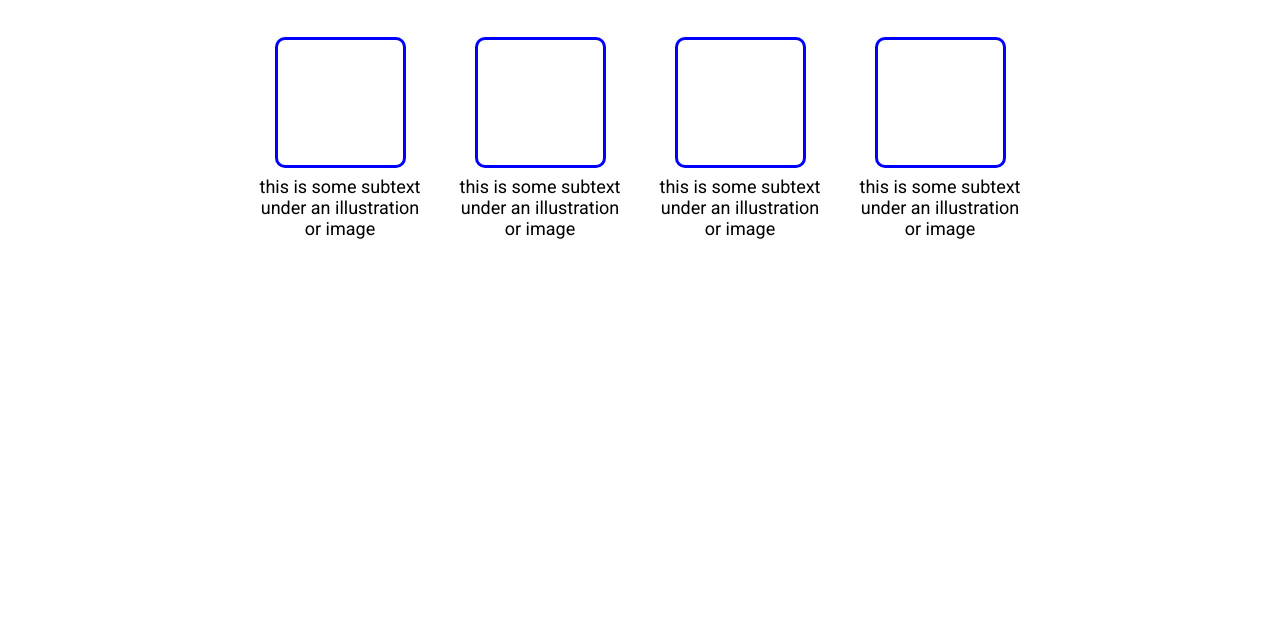
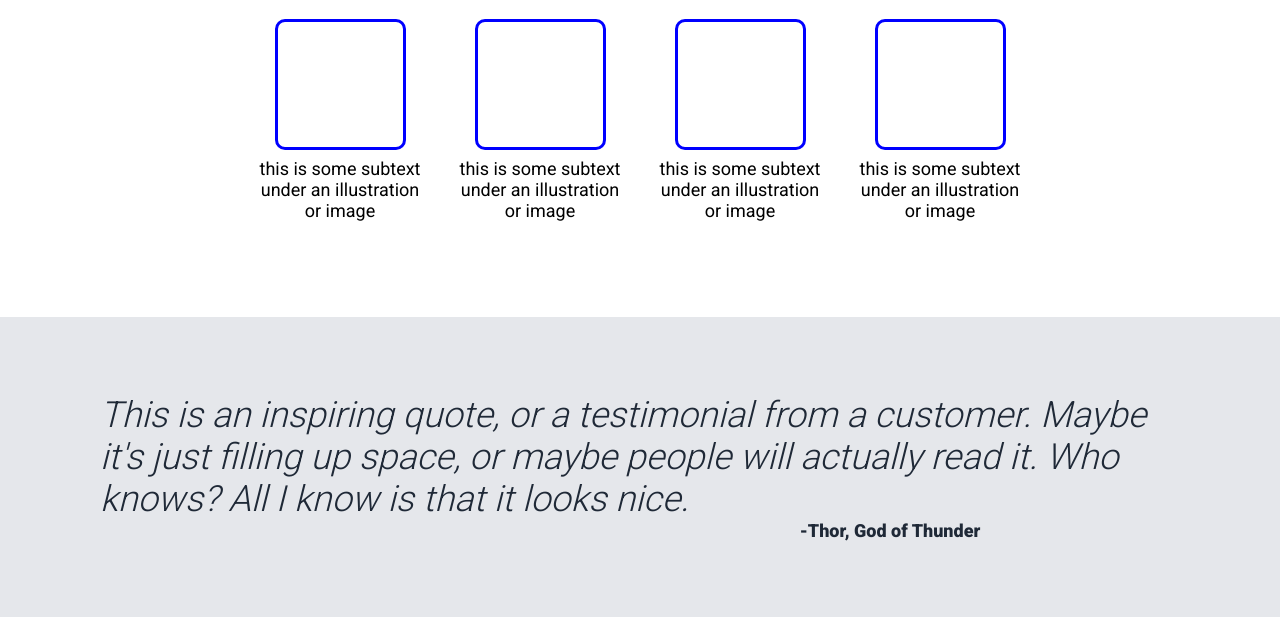
Before and after one commit to McFumbles/Landing-Page, a plain HTML site: page index.html in a window 1280 px wide. Shown: the part 453-1070 px from the top of the page. Before the commit the page ends 800 px from the top, so only its background shows below. Drawn offline with Linux system fonts and the light colour scheme.

Commit message:
finish quote section & adjust margin for cards

```diff
--- a/index.html
+++ b/index.html
@@ -58,7 +58,14 @@
         <p class="text">this is some subtext under an illustration or image</p>
         </div>
       </div>
-
     </main>
+    <div class="quote-container">
+      <div class="quote">
+      <p class="main-quote">This is an inspiring quote, or a testimonial from a customer. Maybe it's just filling up space, or maybe people will actually read it. Who knows? All I know is that it looks nice.</p>
+      </div>
+      <div class="sub-quote">
+        <p class="thor">-Thor, God of Thunder</p>
+      </div>
+    </div>
   </body>
 </html>
--- a/styles/main.css
+++ b/styles/main.css
@@ -89,7 +89,7 @@ button {
   display: flex;
   justify-content: center;
   align-items: center;
-  padding: 20px 20px;
+  padding: 35px 2px;
 }
 
 .random-info {
@@ -98,11 +98,12 @@ button {
   color: #1f2937;
 }
 
+/* CARD */
 .container {
   display: flex;
   justify-content: center;
   align-items: center;
-  margin: 3em 0 6em 0;
+  margin-bottom: 6em;
 }
 
 .box {
@@ -125,3 +126,38 @@ button {
   padding: 0 15px;
   font-size: 18px;
 }
+
+
+/* QUOTE */
+.quote-container {
+  height: 300px;
+  display: flex;
+  justify-content: center;
+  align-items: center;
+  flex-direction: column;
+  background-color: #e5e7eb;
+}
+
+.quote {
+  display: flex;
+  justify-content: center;
+  align-items: center;
+  padding: 0 100px;
+}
+
+.main-quote {
+  font-size: 36px;
+  font-style: italic;
+  font-weight: lighter;
+  color: #1f2937;
+}
+
+.sub-quote {
+  margin-left: 500px;
+}
+
+.thor {
+  font-size: 18px;
+  font-weight: 900;
+  color: #1f2937;
+}
```
